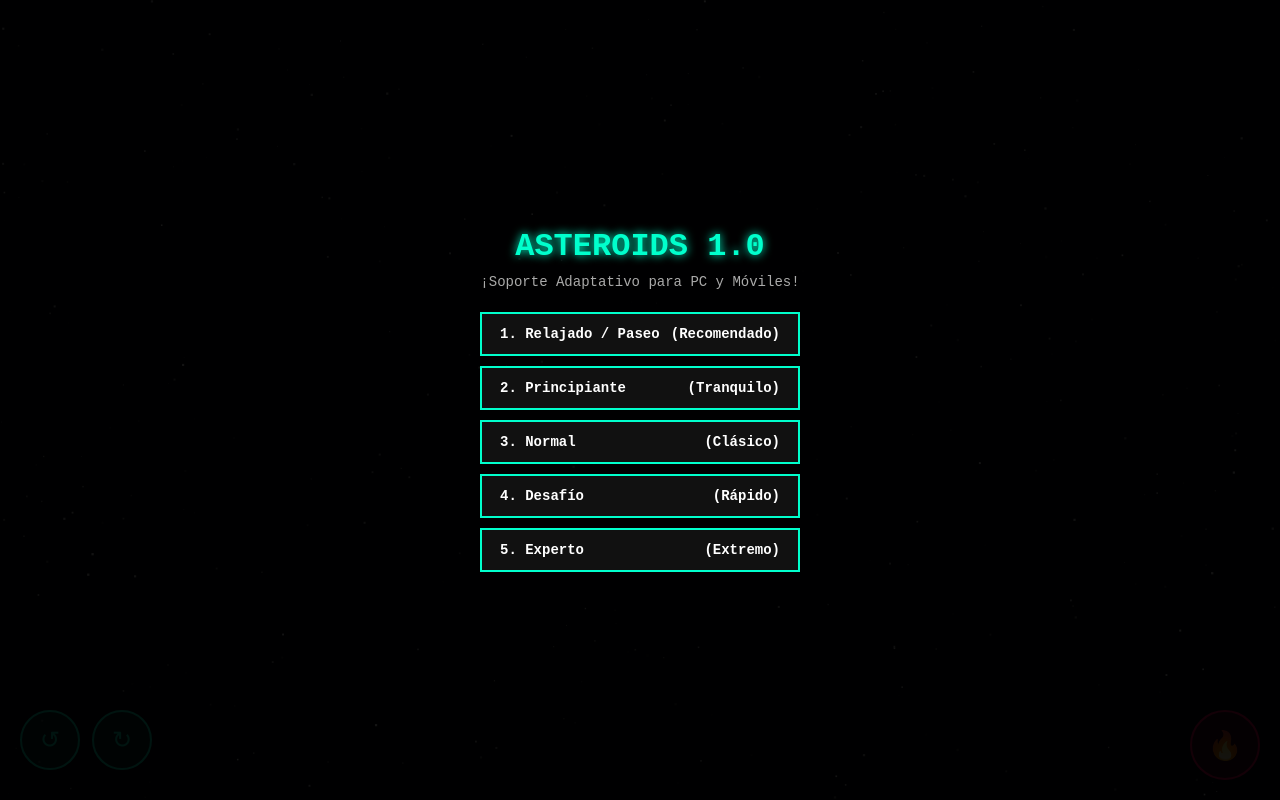
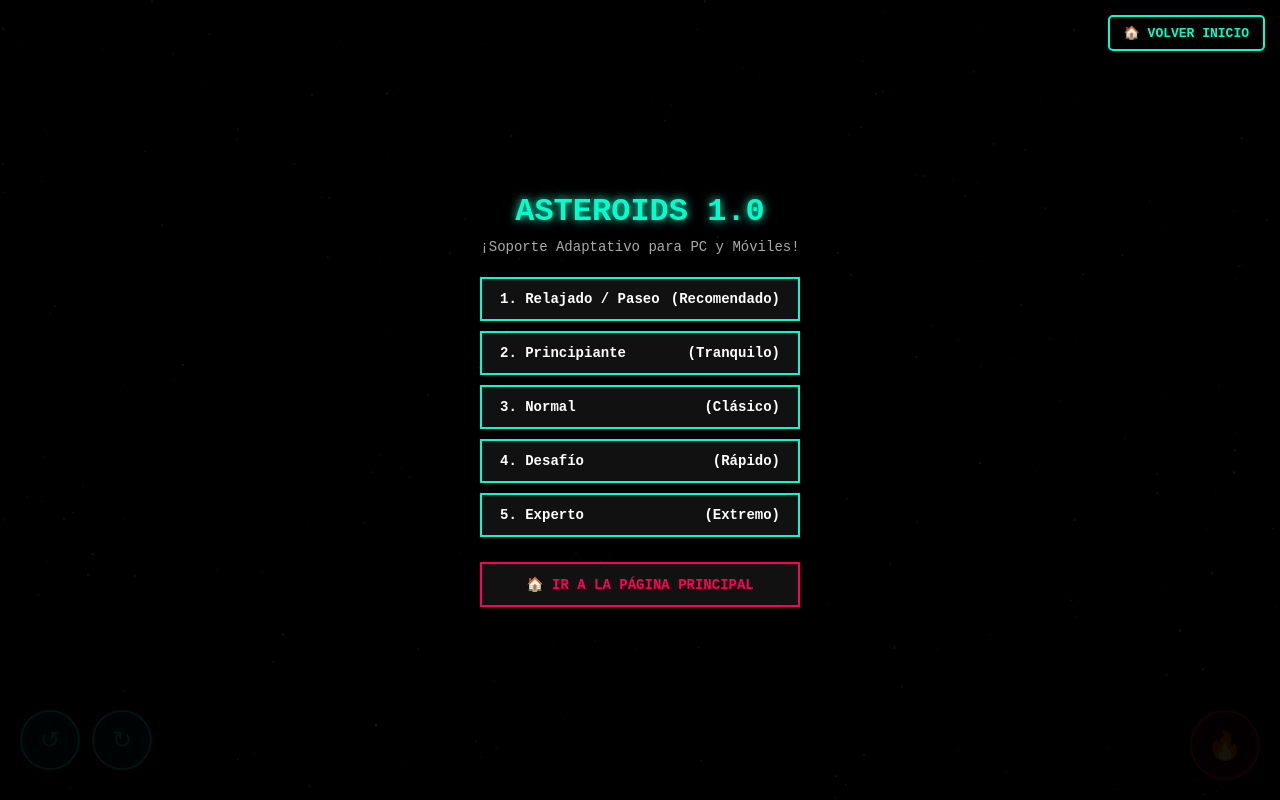
Before and after one commit to minicentro1-boop/DEFENSOR, a plain HTML site: page index.html in a window 1280 px wide. Drawn offline with Linux system fonts and the light colour scheme; no server answers.

Commit message:
Update index.html

```diff
--- a/index.html
+++ b/index.html
@@ -26,6 +26,31 @@
             width: 100%;
             height: 100%;
             touch-action: none;
+        }
+
+        /* Botón Flotante para Salir a Wix */
+        .btn-exit-wix {
+            position: absolute;
+            top: 15px;
+            right: 15px;
+            z-index: 25;
+            background: rgba(0, 0, 0, 0.8);
+            color: #00ffcc;
+            border: 2px solid #00ffcc;
+            padding: 8px 14px;
+            font-family: 'Courier New', Courier, monospace;
+            font-size: 13px;
+            font-weight: bold;
+            text-decoration: none;
+            border-radius: 5px;
+            transition: all 0.2s ease;
+            display: inline-block;
+        }
+
+        .btn-exit-wix:hover {
+            background: #00ffcc;
+            color: #000;
+            box-shadow: 0 0 10px #00ffcc;
         }
 
         /* Menu de Dificultad */
@@ -88,6 +113,20 @@
             background: #00ffcc;
             color: #000;
             box-shadow: 0 0 15px #00ffcc;
+        }
+
+        .btn-menu-exit {
+            margin-top: 15px;
+            border-color: #ff0055;
+            color: #ff0055;
+            justify-content: center;
+            text-decoration: none;
+        }
+
+        .btn-menu-exit:hover {
+            background: #ff0055;
+            color: #fff;
+            box-shadow: 0 0 15px #ff0055;
         }
 
         /* Panel flotante */
@@ -193,6 +232,9 @@
 </head>
 <body>
 
+    <!-- Botón siempre disponible en la esquina -->
+    <a href="https://imaginhello.wixsite.com/imaginhellofotos" class="btn-exit-wix">🏠 VOLVER INICIO</a>
+
     <!-- Menú Inicial -->
     <div id="menuOverlay">
         <h1>ASTEROIDS 1.0</h1>
@@ -203,6 +245,7 @@
             <button class="btn-diff" onclick="startGame(3)">3. Normal <span>(Clásico)</span></button>
             <button class="btn-diff" onclick="startGame(4)">4. Desafío <span>(Rápido)</span></button>
             <button class="btn-diff" onclick="startGame(5)">5. Experto <span>(Extremo)</span></button>
+            <a href="https://imaginhello.wixsite.com/imaginhellofotos" class="btn-diff btn-menu-exit">🏠 IR A LA PÁGINA PRINCIPAL</a>
         </div>
     </div>
 
```
